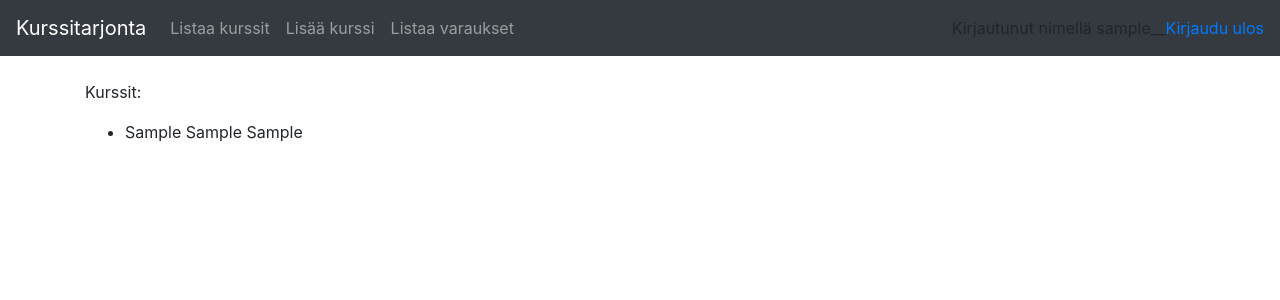
After one commit to robertrantanen/Kurssitarjonta-ja-kurssipaikan-varaus, a Flask app: page /kurssit/varaukset in a window 1280 px wide. The commit adds this page. Shown: the top 300 px of the page. Run offline with Flask 2, Linux system fonts and the light colour scheme; a user stored in the database is signed in; tables that the repository leaves empty hold one stand-in row (values such as "Sample post"); some libraries are stand-ins or nearby versions.

Commit message:
varaukset käyttäjäkohtaisiksi

```diff
--- a/application/kurssit/models.py
+++ b/application/kurssit/models.py
@@ -2,6 +2,8 @@ from application import db
 from application.models import Base
 from sqlalchemy.orm import relationship
 from application.varaus import models
+from flask_login import current_user
+from sqlalchemy.sql import text
 
 
 class Kurssi(Base):
@@ -12,10 +14,21 @@ class Kurssi(Base):
     aika = db.Column(db.String(144))
     paikka = db.Column(db.String(144))
     maksimikoko = db.Column(db.Integer)
-    varattu = db.Column(db.Boolean, nullable=False)
 
     account = relationship('Varaus', backref=db.backref('varaus.account'))
 
     def __init__(self, nimi):
         self.nimi = nimi
-        self.varattu = False
+
+    @staticmethod
+    def loyda_kayttajan_kurssit():
+        stmt = text("SELECT Kurssi.nimi, Kurssi.aika, Kurssi.paikka FROM Kurssi"
+                     " LEFT JOIN Varaus ON Varaus.kurssi_id = Kurssi.id"
+                     " WHERE (Varaus.account_id = :id)").params(id=current_user.id)
+        res = db.engine.execute(stmt)
+
+        response = []
+        for row in res:
+            response.append({"nimi":row[0], "aika":row[1], "paikka":row[2]})
+
+        return response
--- a/application/kurssit/views.py
+++ b/application/kurssit/views.py
@@ -2,7 +2,8 @@ from application import app, db
 from flask import redirect, render_template, request, url_for
 from application.kurssit.models import Kurssi
 from application.kurssit.forms import KurssiForm
-from flask_login import login_required
+from flask_login import login_required, current_user
+from application.varaus.models import Varaus
 
 @app.route("/kurssit", methods=["GET"])
 def kurssit_index():
@@ -17,8 +18,10 @@ def kurssit_form():
 @login_required
 def kurssit_set_varattu(kurssi_id):
 
-    k = Kurssi.query.get(kurssi_id)
-    k.varattu = True
+    v = Varaus(account_id=current_user.id, kurssi_id=kurssi_id)
+
+    db.session().add(v)
+
     db.session().commit()
 
     return redirect(url_for("kurssit_index"))
@@ -47,3 +50,8 @@ def kurssit_delete(kurssi_id):
         db.session().commit()
 
     return redirect(url_for("kurssit_index"))
+
+@app.route('/kurssit/varaukset')
+@login_required
+def kurssit_varaukset():
+    return render_template("kurssit/varaukset.html", kurssit=Kurssi.loyda_kayttajan_kurssit())
--- a/application/models.py
+++ b/application/models.py
@@ -5,6 +5,6 @@ class Base(db.Model):
     __abstract__ = True
 
     id = db.Column(db.Integer, primary_key=True)
-    date_created = db.Column(db.DateTime, default=db.func.current_timestamp())
-    date_modified = db.Column(db.DateTime, default=db.func.current_timestamp(),
-        onupdate=db.func.current_timestamp())
+    #date_created = db.Column(db.DateTime, default=db.func.current_timestamp())
+    #date_modified = db.Column(db.DateTime, default=db.func.current_timestamp(),
+    #    onupdate=db.func.current_timestamp())
--- a/application/templates/kurssit/list.html
+++ b/application/templates/kurssit/list.html
@@ -7,7 +7,6 @@
       <th>Aika</th>
       <th>Paikka</th>
       <th>Maksimikoko</th>
-      <th>varattu</th>
     </tr>
     {% for kurssi in kurssit %}
     <tr>
@@ -15,7 +14,6 @@
       <td>{{ kurssi.aika }}</td>
       <td>{{ kurssi.paikka }}</td>
       <td>{{ kurssi.maksimikoko }}</td>
-      <td>{{ kurssi.varattu }}</td>
       <td>
         <form method="POST" action="{{ url_for('kurssit_set_varattu', kurssi_id=kurssi.id) }}">
           <input type="submit" value="Varaa kurssi"/>
--- /dev/null
+++ b/application/templates/kurssit/varaukset.html
@@ -0,0 +1,20 @@
+{% extends "layout.html" %}
+
+{% block body %}
+
+{% if kurssit is defined %}
+<p>
+  Kurssit:
+</p>
+
+<ul>
+  {% for kurssi in kurssit %}
+  <li>
+    {{kurssi.nimi}} {{kurssi.aika}} {{kurssi.paikka}}
+  </li>
+  {% endfor %}
+</ul>
+
+{% endif %}
+
+{% endblock %}
--- a/application/templates/layout.html
+++ b/application/templates/layout.html
@@ -22,6 +22,9 @@
         </li>
         <li class="nav-item">
           <a class="nav-link" href="{{ url_for('kurssit_form') }} ">Lisää kurssi</a>
+        </li>
+        <li class="nav-item">
+          <a class="nav-link" href="{{ url_for('kurssit_varaukset') }} ">Listaa varaukset</a>
         </li>
       </ul>
       <div class="form-inline mt-2 mt-md-0">
```
Also changed, not shown: application/varaus/models.py (+4 -3 lines).
